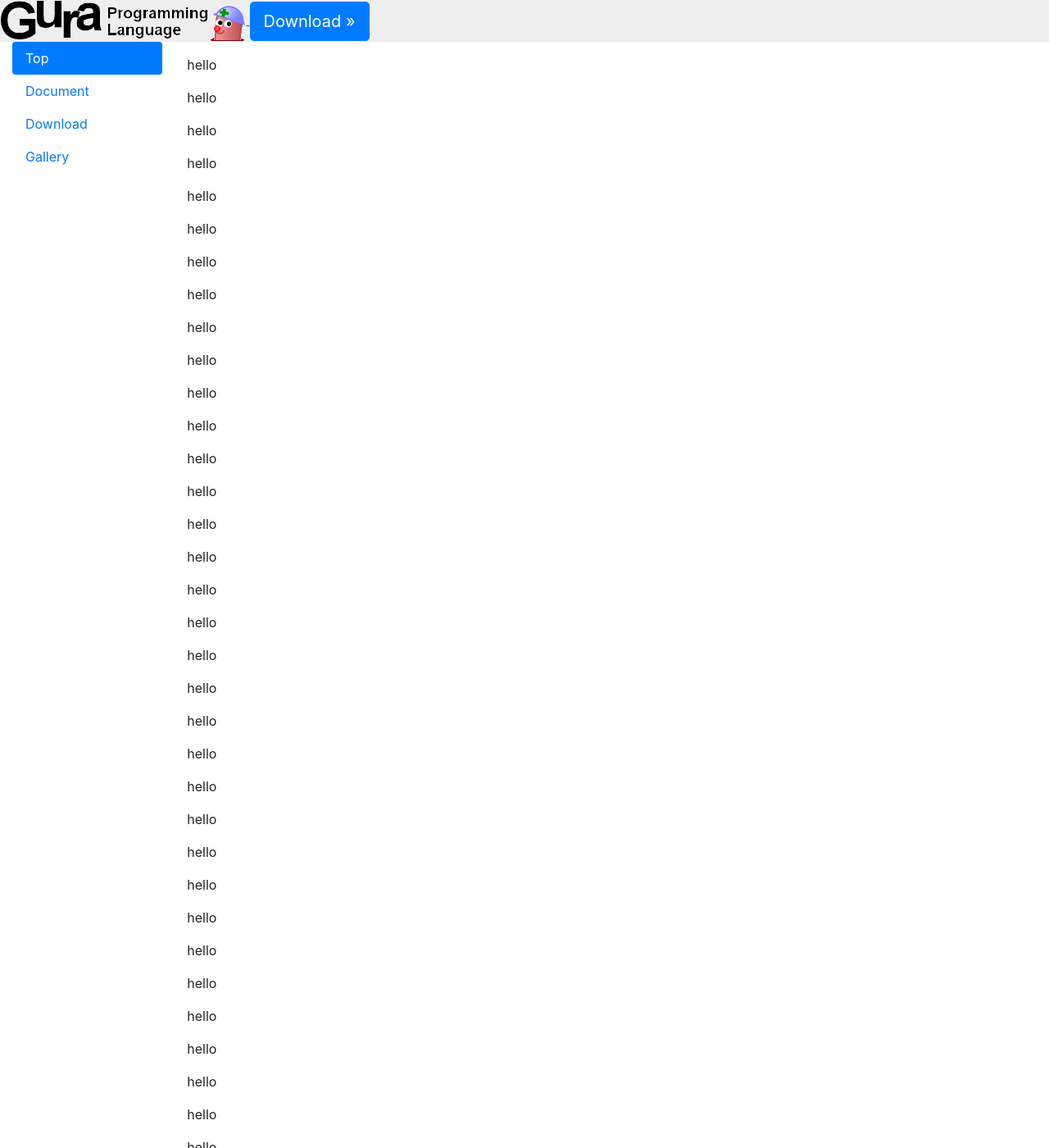
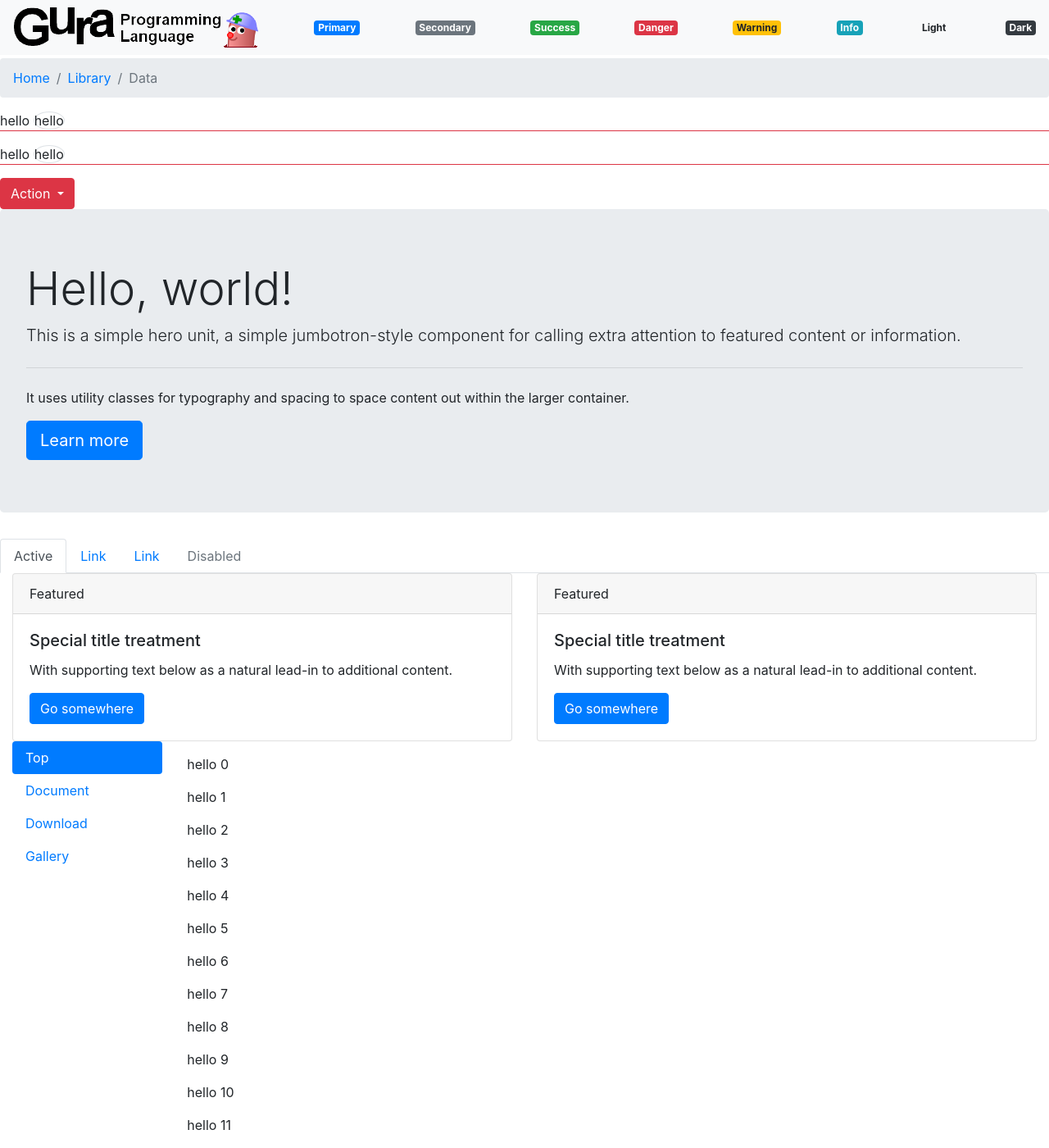
Before and after one commit to ypsitau/trial, a Jekyll site: the page built from gura-page/index.md, in a window 1280 px wide and 1400 px high. Shown: the whole window at 82% size. Built offline with Jekyll 4.4.1, drawn with Linux system fonts in a browser that asks for light colours; some of the changed text lies outside the part shown.

Commit message:
updated html page

```diff
--- a/gura-page/_layouts/default.html
+++ b/gura-page/_layouts/default.html
@@ -1,15 +1,101 @@
 ---
 layout: basement
 ---
-<div style="background:#eeeeee">
+<nav class="navbar navbar-light bg-light mb-1">
   <a class="logo" href="{{ topdir }}/index.html">
 	<img src="{{ topdir }}/images/banner-medium.png" alt="Gura Programming Language" />
   </a>
-  <a class="btn btn-primary btn-lg" href="#" role="button">Download &raquo;</a>
+  <a href="#" class="badge badge-primary">Primary</a>
+  <a href="#" class="badge badge-secondary">Secondary</a>
+  <a href="#" class="badge badge-success">Success</a>
+  <a href="#" class="badge badge-danger">Danger</a>
+  <a href="#" class="badge badge-warning">Warning</a>
+  <a href="#" class="badge badge-info">Info</a>
+  <a href="#" class="badge badge-light">Light</a>
+  <a href="#" class="badge badge-dark">Dark</a>
+</nav>
+<nav aria-label="breadcrumb">
+  <ol class="breadcrumb">
+	<li class="breadcrumb-item"><a href="#">Home</a></li>
+	<li class="breadcrumb-item"><a href="#">Library</a></li>
+	<li class="breadcrumb-item active" aria-current="page">Data</li>
+  </ol>
+</nav>
+<div class="border-bottom border-danger mb-3">
+  hello
+  <span class="border rounded-circle">
+	hello
+  </span>
 </div>
+<div class="border-bottom border-danger mb-3">
+  hello
+  <span class="border rounded-circle">
+	hello
+  </span>
+</div>
+<div class="btn-group">
+  <button type="button" class="btn btn-danger dropdown-toggle" data-toggle="dropdown" aria-haspopup="true" aria-expanded="false">
+    Action
+  </button>
+  <div class="dropdown-menu">
+    <a class="dropdown-item" href="#">Action</a>
+    <a class="dropdown-item" href="#">Another action</a>
+    <a class="dropdown-item" href="#">Something else here</a>
+    <div class="dropdown-divider"></div>
+    <a class="dropdown-item" href="#">Separated link</a>
+  </div>
+</div>
+<div class="jumbotron">
+  <h1 class="display-4">Hello, world!</h1>
+  <p class="lead">This is a simple hero unit, a simple jumbotron-style component for calling extra attention to featured content or information.</p>
+  <hr class="my-4">
+  <p>It uses utility classes for typography and spacing to space content out within the larger container.</p>
+  <a class="btn btn-primary btn-lg" href="#" role="button">Learn more</a>
+</div>
+<ul class="nav nav-tabs">
+  <li class="nav-item">
+    <a class="nav-link active" href="#">Active</a>
+  </li>
+  <li class="nav-item">
+    <a class="nav-link" href="#">Link</a>
+  </li>
+  <li class="nav-item">
+    <a class="nav-link" href="#">Link</a>
+  </li>
+  <li class="nav-item">
+    <a class="nav-link disabled" href="#">Disabled</a>
+  </li>
+</ul>
+
 <div class="container-fluid">
   <div class="row">
-    <nav class="col-sm-2 col-md-2 hidden-xs-down bg-faded sidebar">
+	<div class="col-md-6">
+	  <div class="card">
+		<div class="card-header">
+		  Featured
+		</div>
+		<div class="card-body">
+		  <h5 class="card-title">Special title treatment</h5>
+		  <p class="card-text">With supporting text below as a natural lead-in to additional content.</p>
+		  <a href="#" class="btn btn-primary">Go somewhere</a>
+		</div>
+	  </div>
+	</div>
+	<div class="col-md-6">
+	  <div class="card">
+		<div class="card-header">
+		  Featured
+		</div>
+		<div class="card-body">
+		  <h5 class="card-title">Special title treatment</h5>
+		  <p class="card-text">With supporting text below as a natural lead-in to additional content.</p>
+		  <a href="#" class="btn btn-primary">Go somewhere</a>
+		</div>
+	  </div>
+	</div>
+  </div>
+  <div class="row">
+    <nav class="col-md-2 col-md-2 hidden-xs-down bg-faded sidebar">
       <ul class="nav nav-pills flex-column">
         <li class="nav-item">
           <a class="nav-link active" href="#">Top <span class="sr-only">(current)</span></a>
--- a/gura-page/index.md
+++ b/gura-page/index.md
@@ -5,72 +5,6 @@ title: top
 topdir: ..
 navi: navi-top
 ---
-hello
-
-hello
-
-hello
-
-hello
-
-hello
-
-hello
-
-hello
-
-hello
-
-hello
-
-hello
-
-hello
-
-hello
-
-hello
-
-hello
-
-hello
-
-hello
-
-hello
-
-hello
-
-hello
-
-hello
-
-hello
-
-hello
-
-hello
-
-hello
-
-hello
-
-hello
-
-hello
-
-hello
-
-hello
-
-hello
-
-hello
-
-hello
-
-hello
-
-hello
-
-hello
+{% for i in (0..100) %}
+  hello {{ i }}
+{% endfor %}
```
